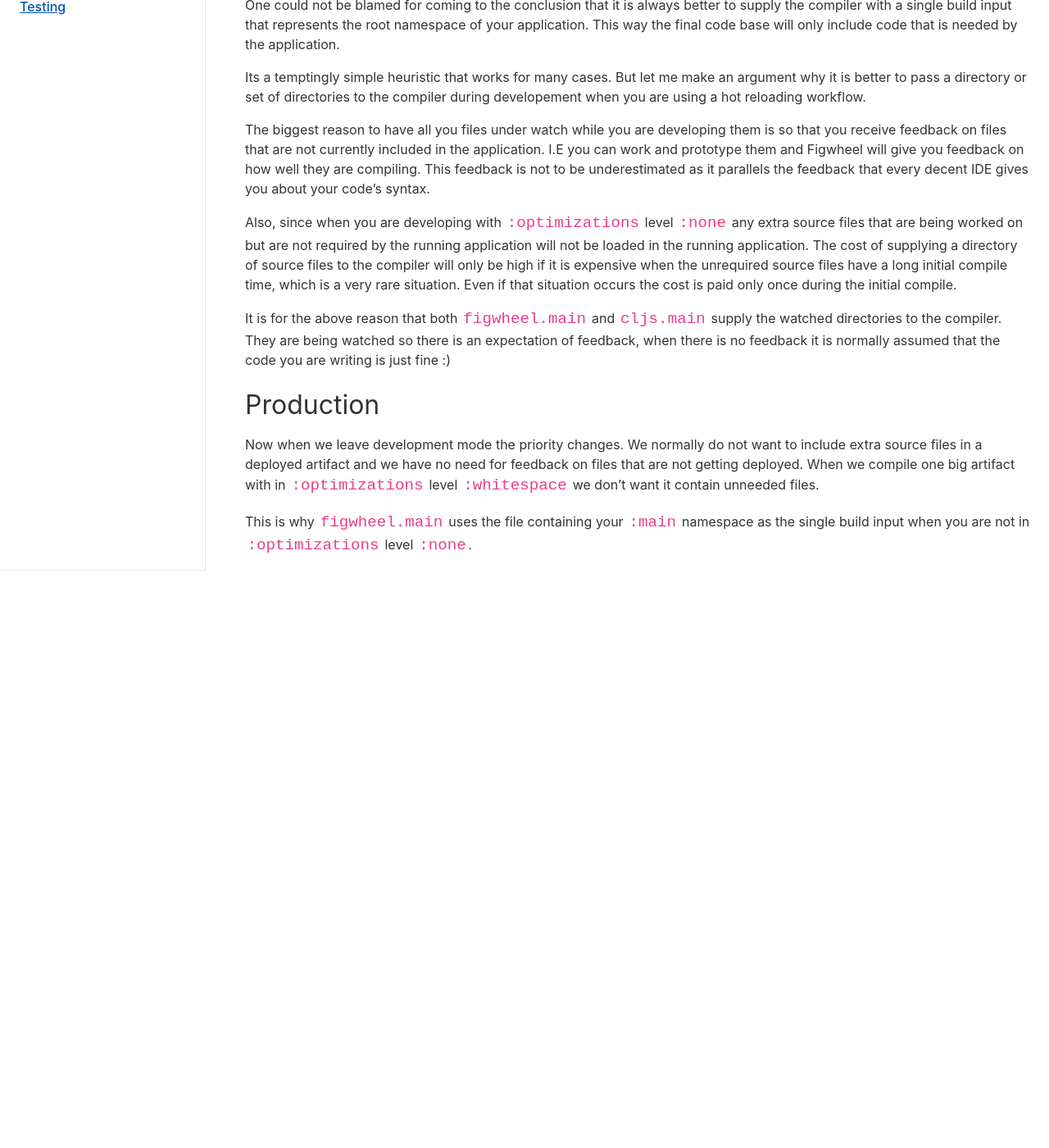
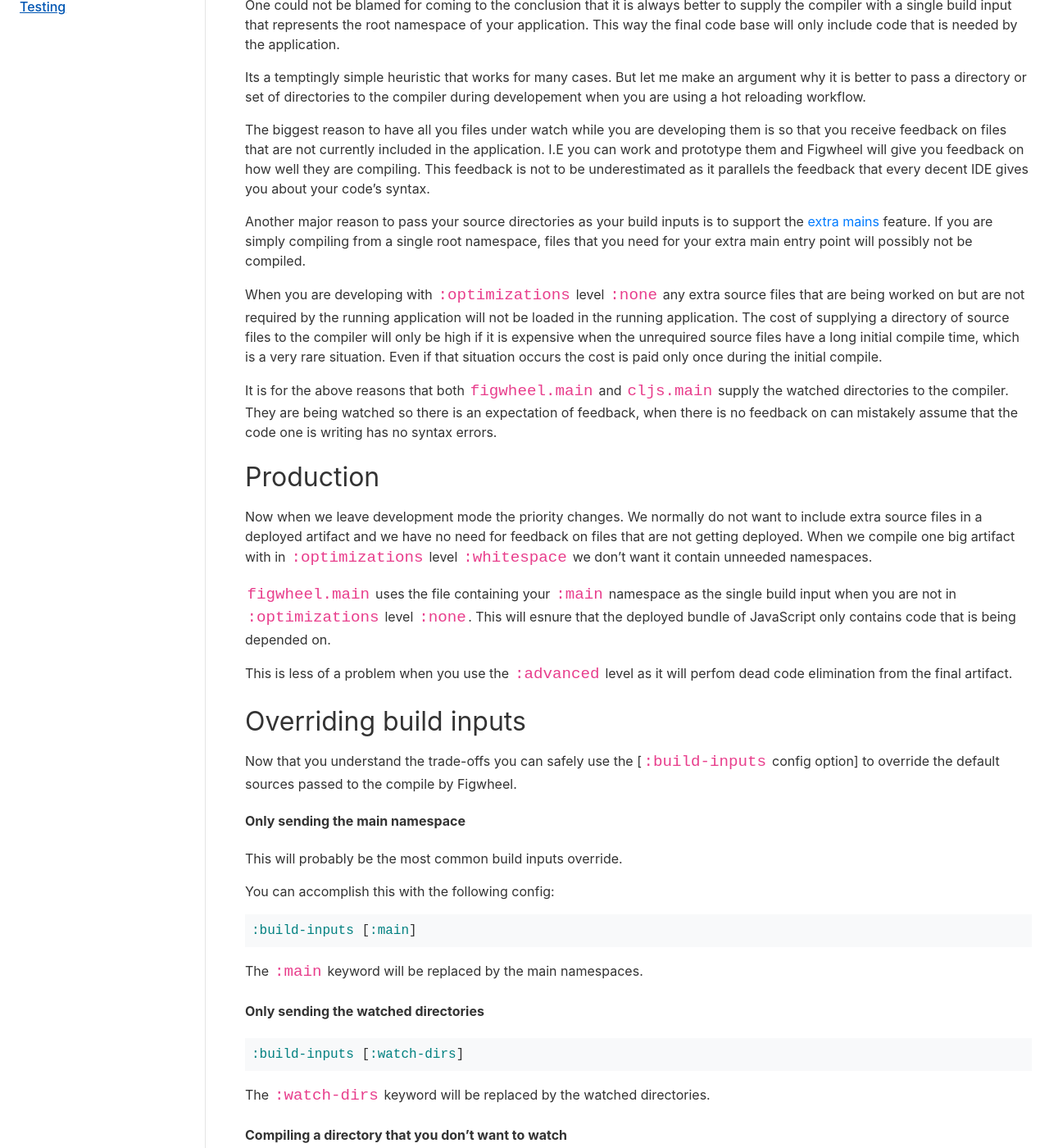
Before and after one commit to bhauman/figwheel-main, a Jekyll site: the page built from docs/docs/build_inputs.md, in a window 1280 px wide and 1400 px high, scrolled down 761 px. Shown: the whole window at 82% size. Built offline with Jekyll 4.4.1, drawn with Linux system fonts in a browser that asks for light colours; before the commit the page ends 1537 px from its top, so only the background shows below that; some of the changed text lies outside the part shown.

Commit message:
finish :build-inputs document

````diff
--- a/docs/docs/build_inputs.md
+++ b/docs/docs/build_inputs.md
@@ -51,19 +51,25 @@
 compiling. This feedback is not to be underestimated as it parallels
 the feedback that every decent IDE gives you about your code's syntax.
 
-Also, since when you are developing with `:optimizations` level
-`:none` any extra source files that are being worked on but are not
-required by the running application will not be loaded in the running
-application. The cost of supplying a directory of source files to the
-compiler will only be high if it is expensive when the unrequired
-source files have a long initial compile time, which is a very rare
-situation. Even if that situation occurs the cost is paid only
-once during the initial compile.
+Another major reason to pass your source directories as your build
+inputs is to support the [extra mains](extra_mains) feature. If you
+are simply compiling from a single root namespace, files that you need
+for your extra main entry point will possibly not be compiled.
 
-It is for the above reason that both `figwheel.main` and `cljs.main`
+When you are developing with `:optimizations` level `:none` any extra
+source files that are being worked on but are not required by the
+running application will not be loaded in the running application. The
+cost of supplying a directory of source files to the compiler will
+only be high if it is expensive when the unrequired source files have
+a long initial compile time, which is a very rare situation. Even if
+that situation occurs the cost is paid only once during the initial
+compile.
+
+It is for the above reasons that both `figwheel.main` and `cljs.main`
 supply the watched directories to the compiler. They are being watched
-so there is an expectation of feedback, when there is no feedback it
-is normally assumed that the code you are writing is just fine :)
+so there is an expectation of feedback, when there is no feedback on
+can mistakely assume that the code one is writing has no syntax
+errors.
 
 ## Production
 
@@ -71,8 +77,61 @@
 do not want to include extra source files in a deployed artifact and
 we have no need for feedback on files that are not getting
 deployed. When we compile one big artifact with in `:optimizations`
-level `:whitespace` we don't want it contain unneeded files.
+level `:whitespace` we don't want it contain unneeded namespaces.
 
-This is why `figwheel.main` uses the file containing your `:main`
-namespace as the single build input when you are not in
-`:optimizations` level `:none`.
+`figwheel.main` uses the file containing your `:main` namespace as the
+single build input when you are not in `:optimizations` level
+`:none`. This will esnure that the deployed bundle of JavaScript only
+contains code that is being depended on.
+
+This is less of a problem when you use the `:advanced` level as it
+will perfom dead code elimination from the final artifact.
+
+## Overriding build inputs
+
+Now that you understand the trade-offs you can safely use the
+[`:build-inputs` config option] to override the default sources passed
+to the compile by Figwheel.
+
+#### Only sending the main namespace
+
+This will probably be the most common build inputs override.
+
+You can accomplish this with the following config:
+
+```clojure
+:build-inputs [:main]
+```
+
+The `:main` keyword will be replaced by the main namespaces.
+
+#### Only sending the watched directories
+
+```clojure
+:build-inputs [:watch-dirs]
+```
+
+The `:watch-dirs` keyword will be replaced by the watched directories.
+
+#### Compiling a directory that you don't want to watch
+
+Assuming that `./src-no-watch` is a source directory that you want to
+compile but don't want to watch.
+
+```clojure
+:build-inputs [:watch-dirs "src-no-watch"]
+```
+
+A string is assumed to be a file or a directory.
+
+#### Watched directories and a specific namespace
+
+```clojure
+:build-inputs [:watch-dirs example.tool.extra]
+```
+
+A symbol is assume to be a ClojureScript namespace.
+
+
+
+[build-inputs]: ../config-options#build-inputs
````
